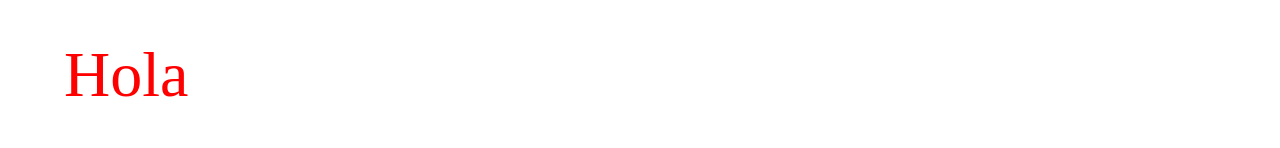
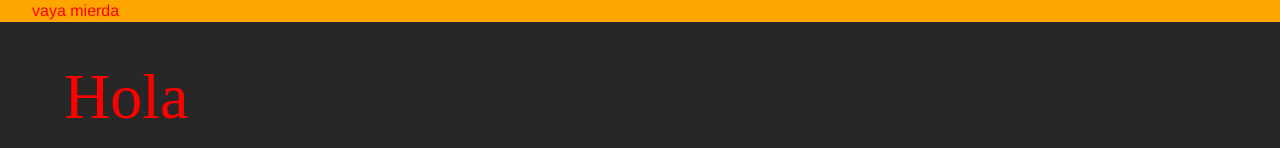
Before and after one commit to dvdingles/03-pokemon-static, a Next.js app: page / in a window 1280 px wide. Shown: the top 148 px of the page. Built offline with nearby package versions, Linux system fonts and the light colour scheme.

Commit message:
por el layout

```diff
--- a/components/index.js
+++ /dev/null
@@ -1,2 +0,0 @@
-
-  export * from './layout'
--- /dev/null
+++ b/components/index.ts
@@ -0,0 +1,2 @@
+export * from './layout/Layout'
+export * from './ui/navbar/Navbar'
--- a/components/layout/Layout.jsx
+++ /dev/null
@@ -1,22 +0,0 @@
-import Head from 'next/head'
-// import { FC } from 'react';
-
-
-export const Layout /* : FC */ = ({ children }) => {
-  return (
-    <>
-      <Head>
-        <title>David Inglés</title>
-        <meta name='Author' content='David Inglés' />
-        <meta name='description' content='Cajas de cartón y diseño gráfico' />
-        <meta name='Keywords' content='carton, auxiliar, david' />
-      </Head>
-
-      {/* Navbar */}
-
-      <main>
-        { children }
-      </main>
-    </>
-  )
-}
--- /dev/null
+++ b/components/layout/Layout.module.css
@@ -0,0 +1,3 @@
+.main{
+  background-color: var(--negro);
+}
--- /dev/null
+++ b/components/layout/Layout.tsx
@@ -0,0 +1,29 @@
+import Head from 'next/head'
+import { FC } from 'react';
+import { PropsWithChildren } from 'react';
+import { Navbar } from '../ui/navbar/Navbar';
+import styles from './Layout.module.css'
+
+type Props = {
+  children?: React.ReactNode,
+  title?: string,
+};
+
+export const Layout : /* FC<Props> */ FC<PropsWithChildren<Props>> = ({ children, title }) => {
+  return (
+    <>
+      <Head>
+        <title>{ title || 'David Inglés'}</title>
+        <meta name='Author' content='David Inglés' />
+        <meta name='description' content={`cajas de cartón echas por ${ title }`} />
+        <meta name='Keywords' content={`carton, auxiliar, diseñado por ${ title }`} />
+      </Head>
+      <Navbar />
+      {/* Navbar */}
+
+      <main className={styles.main}>
+        { children }
+      </main>
+    </>
+  )
+}
--- /dev/null
+++ b/components/ui/navbar/Navbar.module.css
@@ -0,0 +1,10 @@
+.navbar{
+  color: red;
+  display: flex;
+  width: 100%;
+  flex-direction: row;
+  align-items: center;
+  justify-content: start;
+  padding: 0 2rem;
+  background-color: orange;
+}
--- /dev/null
+++ b/components/ui/navbar/Navbar.tsx
@@ -0,0 +1,11 @@
+import styles from './Navbar.module.css'
+
+export const Navbar = () => {
+  return (
+      <>
+        <div className={styles.navbar}>
+          vaya mierda
+        </div>
+      </>
+    )
+}
--- a/pages/index.tsx
+++ b/pages/index.tsx
@@ -1,11 +1,12 @@
 import {Button} from '@nextui-org/react'
-import { Layout } from '../components/layout/Layout'
 import styles from './Home.module.css'
+import { Layout } from '../components/layout/Layout';
 
 export default function Home() {
   return (
       <>
-        <Layout />
+        <Layout title='Paula Inglés'>
+
           <div className={styles.prueba}>
             Hola
           </div>
@@ -14,6 +15,8 @@ export default function Home() {
               Hola Mundo
             </Button>
           </div>
+        </ Layout>
+
       </>
     )
 }
--- a/tsconfig.json
+++ b/tsconfig.json
@@ -4,7 +4,7 @@
     "lib": ["dom", "dom.iterable", "esnext"],
     "allowJs": true,
     "skipLibCheck": true,
-    "strict": false,
+    "strict": true,
     "forceConsistentCasingInFileNames": true,
     "noEmit": true,
     "esModuleInterop": true,
@@ -15,6 +15,6 @@
     "jsx": "preserve",
     "incremental": true
   },
-  "include": ["next-env.d.ts", "**/*.ts", "**/*.tsx", "components/layout/Layout.jsx", "components/index.js"],
+  "include": ["next-env.d.ts", "**/*.ts", "**/*.tsx", "components/layout/Layout.tsx", "components/index.ts"],
   "exclude": ["node_modules"]
 }
```
Also changed, not shown: 1 other file (tests, documents, lock files or other folders). Lines whose indentation alone changed are shown as unchanged.
